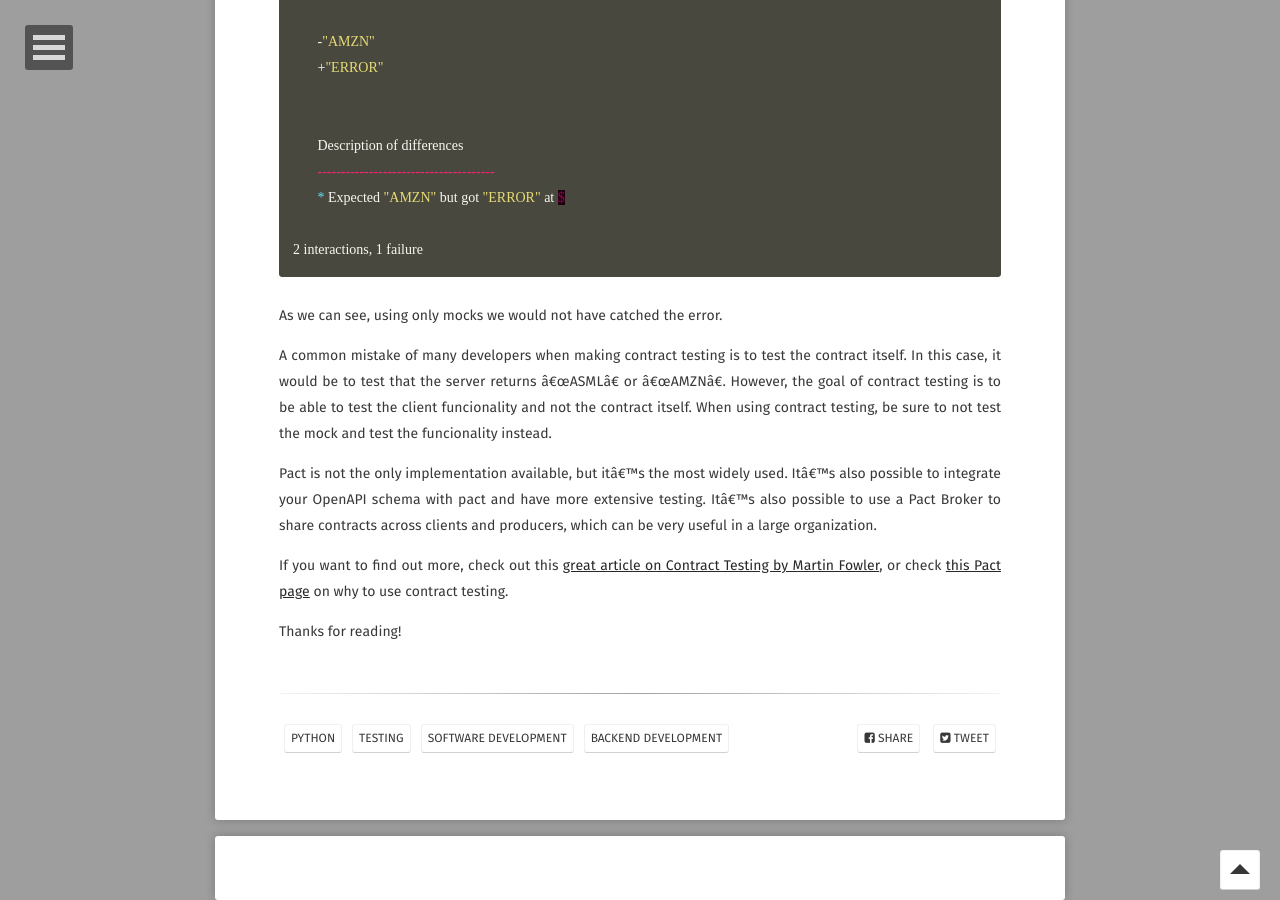
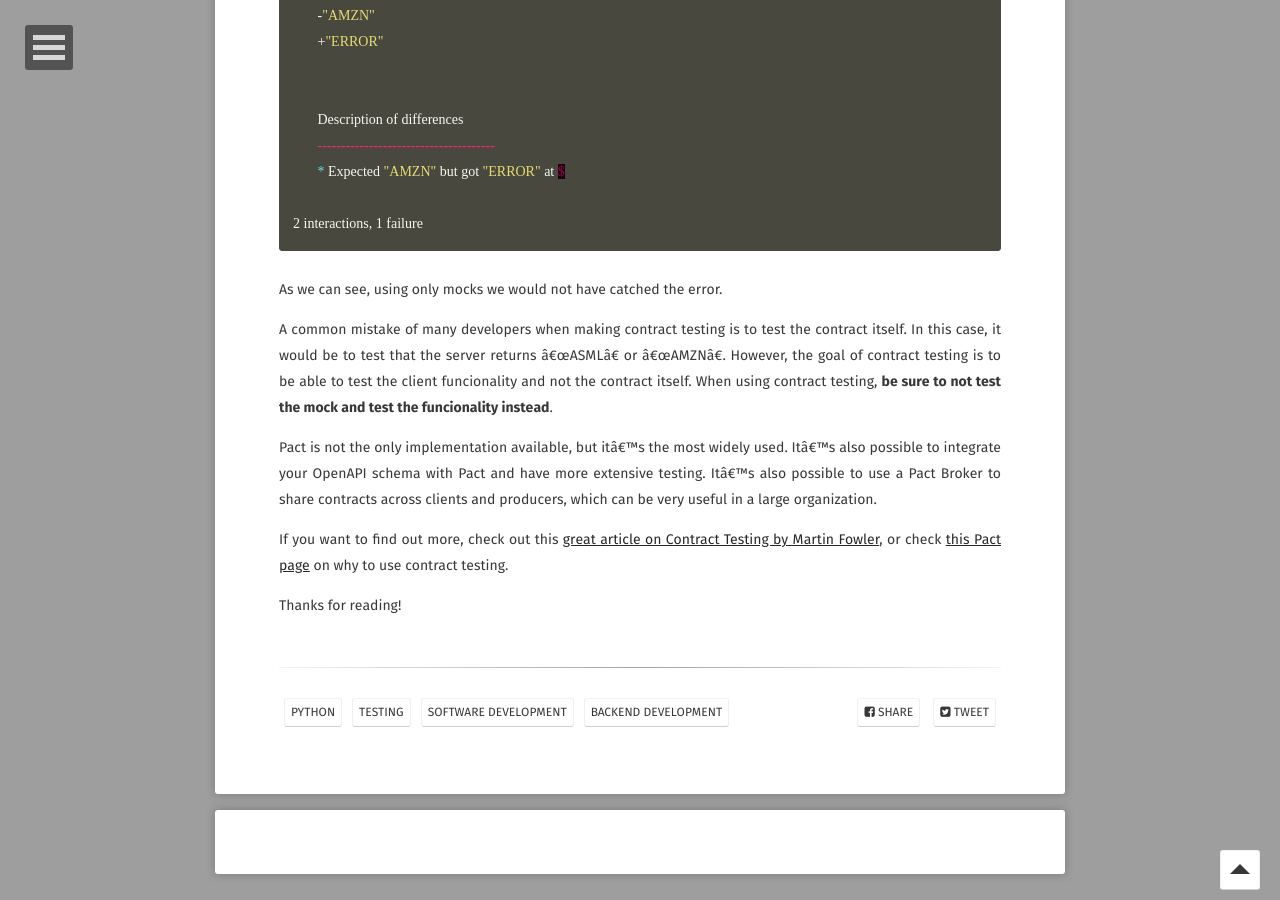
Before and after one commit to diogodanielsoaresferreira/diogodanielsoaresferreira.github.io, a Jekyll site: the page built from _posts/2024-05-15-using-contract-testing-for-your-microsservices.md, in a window 1280 px wide and 900 px high, scrolled down 9369 px. Built offline with Jekyll 4.4.1, drawn with Linux system fonts in a browser that asks for light colours; some web fonts are replaced; comment, search, counter and statistics services are not loaded; some of the changed text lies outside the part shown.

````diff
--- a/_posts/2024-05-15-using-contract-testing-for-your-microsservices.md
+++ b/_posts/2024-05-15-using-contract-testing-for-your-microsservices.md
@@ -121,7 +121,6 @@ import os
 from client import StockExchange
 from pact import Consumer, Provider
 
-
 PACT_MOCK_HOST = 'localhost'
 PACT_MOCK_PORT = 1234
 PACT_DIR = os.path.dirname(os.path.realpath(__file__))
@@ -227,7 +226,7 @@ After the tests have run, pact generates a contract that states what the client
 }
 ```
 
-In this case, given a Get request `/ticker/ASML`, the server should answer with `ASML`, and given a Get request `/ticker/Amazon`, the server should answer with `AMZN`.
+In this case, given a get request `/ticker/ASML`, the server should answer with `ASML`, and given a get request `/ticker/Amazon`, the server should answer with `AMZN`.
 
 
 With the contract, we can now run the server and test if the expectations apply.
@@ -275,9 +274,9 @@ As we can see, using only mocks we would not have catched the error.
 
 A common mistake of many developers when making contract testing is to test the contract itself.
 In this case, it would be to test that the server returns "ASML" or "AMZN".
-However, the goal of contract testing is to be able to test the client funcionality and not the contract itself. When using contract testing, be sure to not test the mock and test the funcionality instead.
+However, the goal of contract testing is to be able to test the client funcionality and not the contract itself. When using contract testing, **be sure to not test the mock and test the funcionality instead**.
 
-Pact is not the only implementation available, but it's the most widely used. It's also possible to integrate your OpenAPI schema with pact and have more extensive testing. It's also possible to use a Pact Broker to share contracts across clients and producers, which can be very useful in a large organization.
+Pact is not the only implementation available, but it's the most widely used. It's also possible to integrate your OpenAPI schema with Pact and have more extensive testing. It's also possible to use a Pact Broker to share contracts across clients and producers, which can be very useful in a large organization.
 
 If you want to find out more, check out this <a href="https://martinfowler.com/bliki/ContractTest.html">great article on Contract Testing by Martin Fowler</a>, or check <a href="https://docs.pact.io/faq/convinceme">this Pact page</a> on why to use contract testing.
 
````
